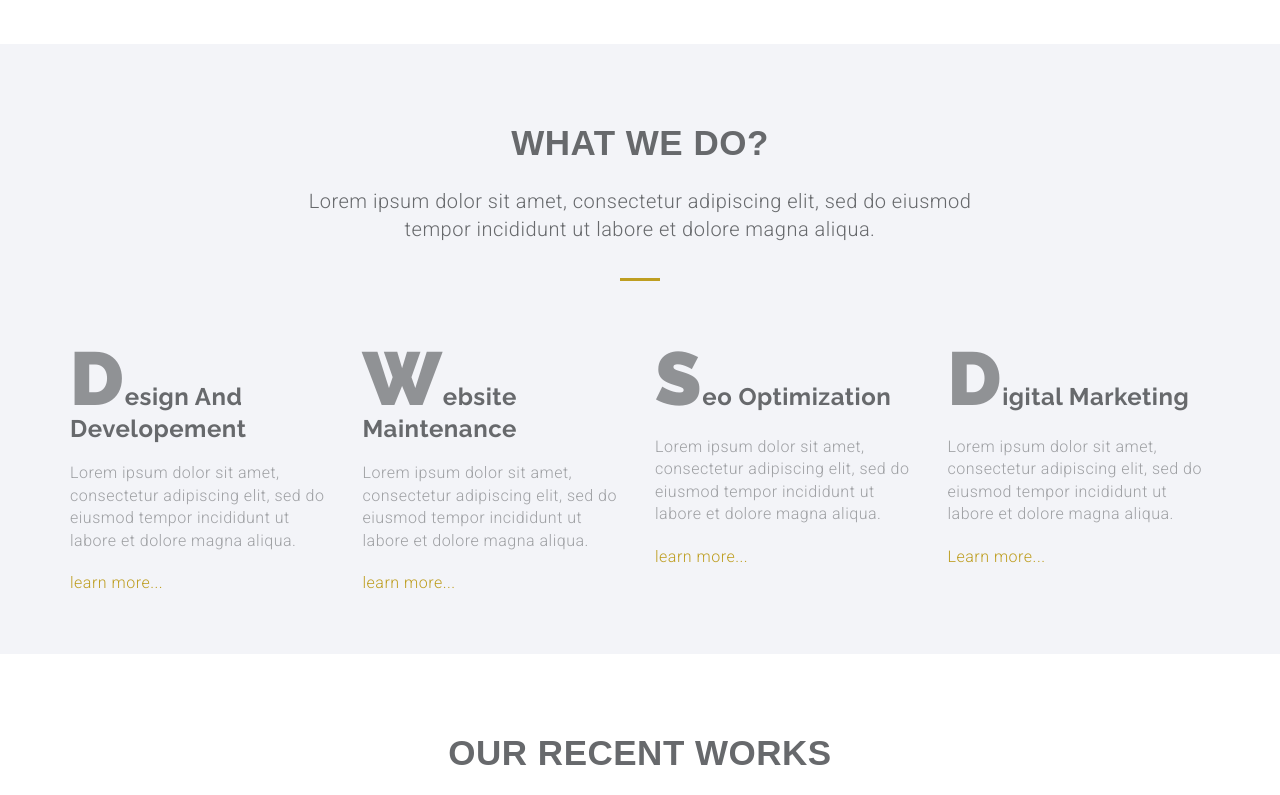
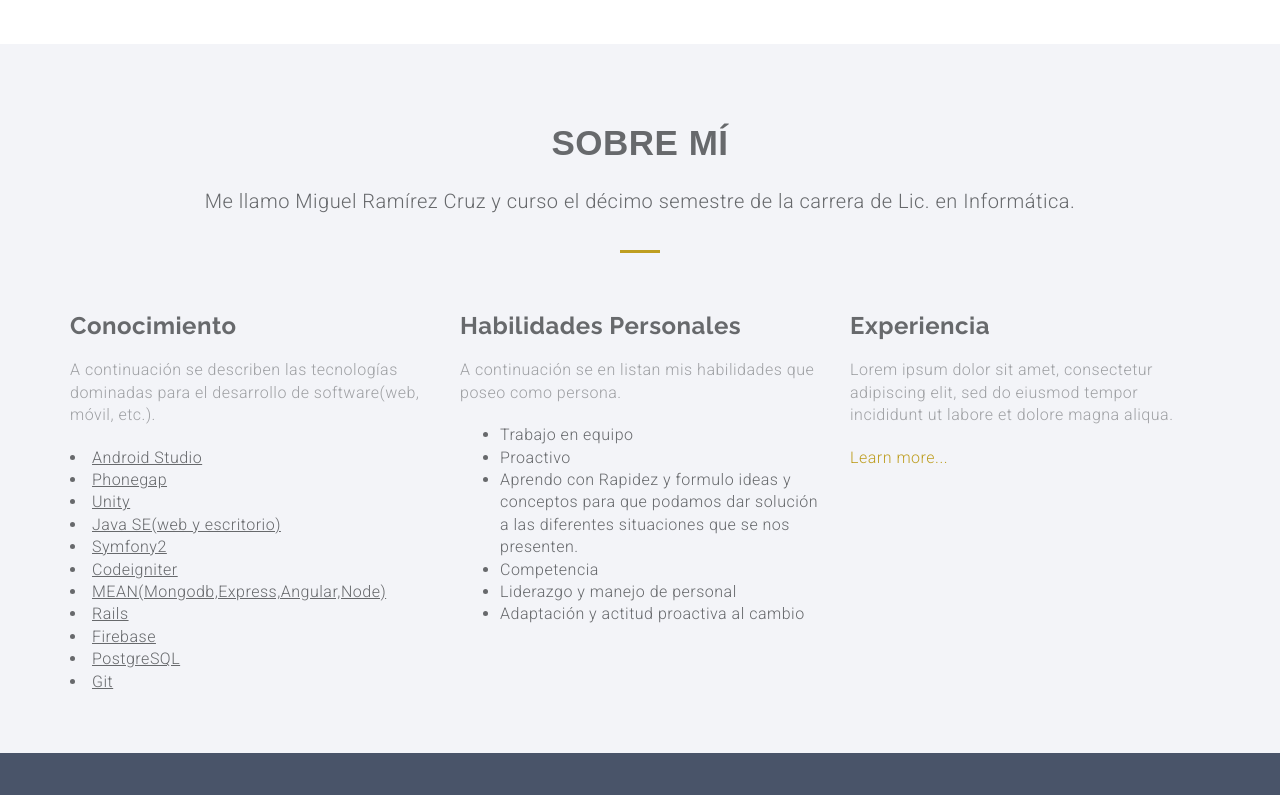
Before and after one commit to themike123/themike123.github.io, a plain HTML site: page index.html in a window 1280 px wide. Shown: the part 960-1755 px from the top of the page. Drawn offline with Linux system fonts and the light colour scheme.

Commit message:
Habilidades y conocimientos

```diff
--- a/index.html
+++ b/index.html
@@ -3,7 +3,7 @@
   <head>
     <meta charset="utf-8">
     <meta name="viewport" content="width=device-width, initial-scale=1">
-    <title>Baker Bootstrap Theme</title>
+    <title>Página Personal</title>
     <meta name="description" content="Free Bootstrap Theme by BootstrapMade.com">
     <meta name="keywords" content="free website templates, free bootstrap themes, free template, free bootstrap, free website template">
 
@@ -36,17 +36,17 @@
                 <span class="icon-bar"></span>
                 <span class="icon-bar"></span>
               </button>
-              <a class="navbar-brand" href="#">Ba<span class="logo-dec">ker</span></a>
+              <a class="navbar-brand" href="#">THE<span class="logo-dec">MIKE</span>123</a>
             </div>
             <div class="collapse navbar-collapse" id="myNavbar">
               <ul class="nav navbar-nav navbar-right">
                 <li class="active"><a href="#main-header">Home</a></li>
                 <li class=""><a href="#feature">About</a></li>
                 <li class=""><a href="#service">Services</a></li>
-                <li class=""><a href="#portfolio">Portfolio</a></li>
-                <li class=""><a href="#testimonial">Testimonial</a></li>
-                <li class=""><a href="#blog">Blog</a></li>
-                <li class=""><a href="#contact">Contact Us</a></li>
+                <!--li class=""><a href="#portfolio">Gustos</a></li-->
+                <!--li class=""><a href="#testimonial">Testimonial</a></li-->
+                <!--li class=""><a href="#blog">Blog</a></li-->
+                <li class=""><a href="#contact">Contacto</a></li>
               </ul>
             </div>
           </div>
@@ -56,13 +56,13 @@
         <div class="container">
           <div class="row">
             <div class="banner-info text-center wow fadeIn delay-05s">
-              <h1 class="bnr-title">We are at ba<span>ker</span></h1>
-              <h2 class="bnr-sub-title">Starting a new journey!!</h2>
+              <h1 class="bnr-title">Soy <span>themike123</span></h1>
+              <h2 class="bnr-sub-title">BIENVENIDO A MI PÁGINA !!</h2>
               <p class="bnr-para">Lorem ipsum dolor sit amet, consectetur adipiscing elit, sed do eiusmod tempor incididunt ut labore et dolore magna aliqua.<br> Ut enim ad minim veniam, quis nostrud exercitation ullamco laboris nisi ut aliquip <br>ex ea commodo consequat.</p>
-              <div class="brn-btn">
+              <!--div class="brn-btn">
                 <a href="#" class="btn btn-download">Download now!</a>
                 <a href="#" class="btn btn-more">Learn More</a>
-              </div>
+              </div-->
               <div class="overlay-detail">
                 <a href="#feature"><i class="fa fa-angle-down"></i></a>
               </div>
@@ -122,34 +122,66 @@
       <div class="container">
         <div class="row">
           <div class="col-md-12 text-center">
-            <h2 class="service-title pad-bt15">What We Do?</h2>
-            <p class="sub-title pad-bt15">Lorem ipsum dolor sit amet, consectetur adipiscing elit, sed do eiusmod<br>tempor incididunt ut labore et dolore magna aliqua.</p>
+            <h2 class="service-title pad-bt15">Sobre mí</h2>
+            <p class="sub-title pad-bt15">Me llamo Miguel Ramírez Cruz y curso el décimo semestre de la carrera de Lic. en Informática.</p>
             <hr class="bottom-line">
           </div>
-          <div class="col-md-3 col-sm-6 col-xs-12">
+          <!--div class="col-md-3 col-sm-6 col-xs-12">
             <div class="service-item">
-              <h3><span>D</span>esign And Developement</h3>
-              <p>Lorem ipsum dolor sit amet, consectetur adipiscing elit, sed do eiusmod tempor incididunt ut labore et dolore magna aliqua.</p>
-              <a href="">learn more...</a>
+              <h3>Habilidades Técnicas</h3>
+              <p>A continuación se en listan mis habilidades técnicas.</p>
+              <p>BackEnd</p>
+              <ul>
+                <li type="disc"></li>
+              </ul>
+              <p>FrontEnd</p>
+
+            </div>
+          </div-->
+          <div class="col-md-4 col-sm-6 col-xs-12">
+            <div class="service-item">
+              <!--h3><span>S</span>eo Optimization</h3-->
+              <h3>Conocimiento</h3>
+              <p>A continuación se describen las tecnologías dominadas para el desarrollo de software(web, móvil, etc.).</p>
+              <u>
+                <li type="disc">Android Studio</li>
+                <li type="disc">Phonegap</li>
+                <li type="disc">Unity</li>
+                <li type="disc">Java SE(web y escritorio)</li>
+                <li type="disc">Symfony2</li>
+                <li type="disc">Codeigniter</li>
+                <li type="disc">MEAN(Mongodb,Express,Angular,Node)</li>
+                <li type="disc">Rails</li>
+                <li type="disc">Firebase</li>
+                <li type="disc">PostgreSQL</li>
+                <li type="disc">Git</li>
+              </u>
             </div>
           </div>
-          <div class="col-md-3 col-sm-6 col-xs-12">
+
+          <div class="col-md-4 col-sm-6 col-xs-12">
             <div class="service-item">
-              <h3><span>W</span>ebsite Maintenance</h3>
-              <p>Lorem ipsum dolor sit amet, consectetur adipiscing elit, sed do eiusmod tempor incididunt ut labore et dolore magna aliqua.</p>
-              <a href="">learn more...</a>
+              <h3>Habilidades Personales</h3>
+              <p>A continuación se en listan mis habilidades que poseo como persona.</p>
+              <ul>
+                <li type="disc">Trabajo en equipo</li>
+                <li type="disc">Proactivo</li>
+                <li type="disc">Aprendo con Rapidez y formulo ideas y conceptos para que podamos dar solución a las diferentes situaciones que se nos presenten.</li>
+                <li type="disc">Competencia</li>
+                <li type="disc">Liderazgo y manejo de personal</li>
+                <li type="disc">Adaptación y actitud proactiva al cambio</li>
+                <!--li type="disc">Trabajo en equipo</li>
+                <li type="disc">Trabajo en equipo</li>
+                <li type="disc">Trabajo en equipo</li>
+                <li type="disc">Trabajo en equipo</li-->
+              </ul>
+              <!--a href="">learn more...</a-->
             </div>
           </div>
-          <div class="col-md-3 col-sm-6 col-xs-12">
+
+          <div class="col-md-4 col-sm-6 col-xs-12">
             <div class="service-item">
-              <h3><span>S</span>eo Optimization</h3>
-              <p>Lorem ipsum dolor sit amet, consectetur adipiscing elit, sed do eiusmod tempor incididunt ut labore et dolore magna aliqua.</p>
-              <a href="">learn more...</a>
-            </div>
-          </div>
-          <div class="col-md-3 col-sm-6 col-xs-12">
-            <div class="service-item">
-              <h3><span>D</span>igital Marketing</h3>
+              <h3>Experiencia</h3>
               <p>Lorem ipsum dolor sit amet, consectetur adipiscing elit, sed do eiusmod tempor incididunt ut labore et dolore magna aliqua.</p>
               <a href="">Learn more...</a>
             </div>
@@ -161,7 +193,7 @@
     <!---->
     <!---->
     <!---->
-    <section id="portfolio" class="section-padding wow fadeInUp delay-05s">
+    <!--section id="portfolio" class="section-padding wow fadeInUp delay-05s">
       <div class="container">
         <div class="row">
           <div class="col-md-12 text-center">
@@ -225,10 +257,10 @@
           </div>
         </div>
       </div>
-    </section>
+    </section-->
     <!---->
     <!---->
-    <section id="testimonial" class="wow fadeInUp delay-05s">
+    <!--section id="testimonial" class="wow fadeInUp delay-05s">
       <div class="bg-testicolor">
         <div class="container section-padding">
         <div class="row">
@@ -267,9 +299,9 @@
         </div>
         </div>
       </div>
-    </section>
+    </section-->
     <!---->
-    <section id="blog" class="section-padding wow fadeInUp delay-05s">
+    <!--section id="blog" class="section-padding wow fadeInUp delay-05s">
       <div class="container">
         <div class="row">
           <div class="col-md-12 text-center">
@@ -339,7 +371,7 @@
           </div>
         </div>
       </div>
-    </section>
+    </section-->
     <!---->
     <section id="contact" class="section-padding wow fadeInUp delay-05s">
       <div class="container">
```
